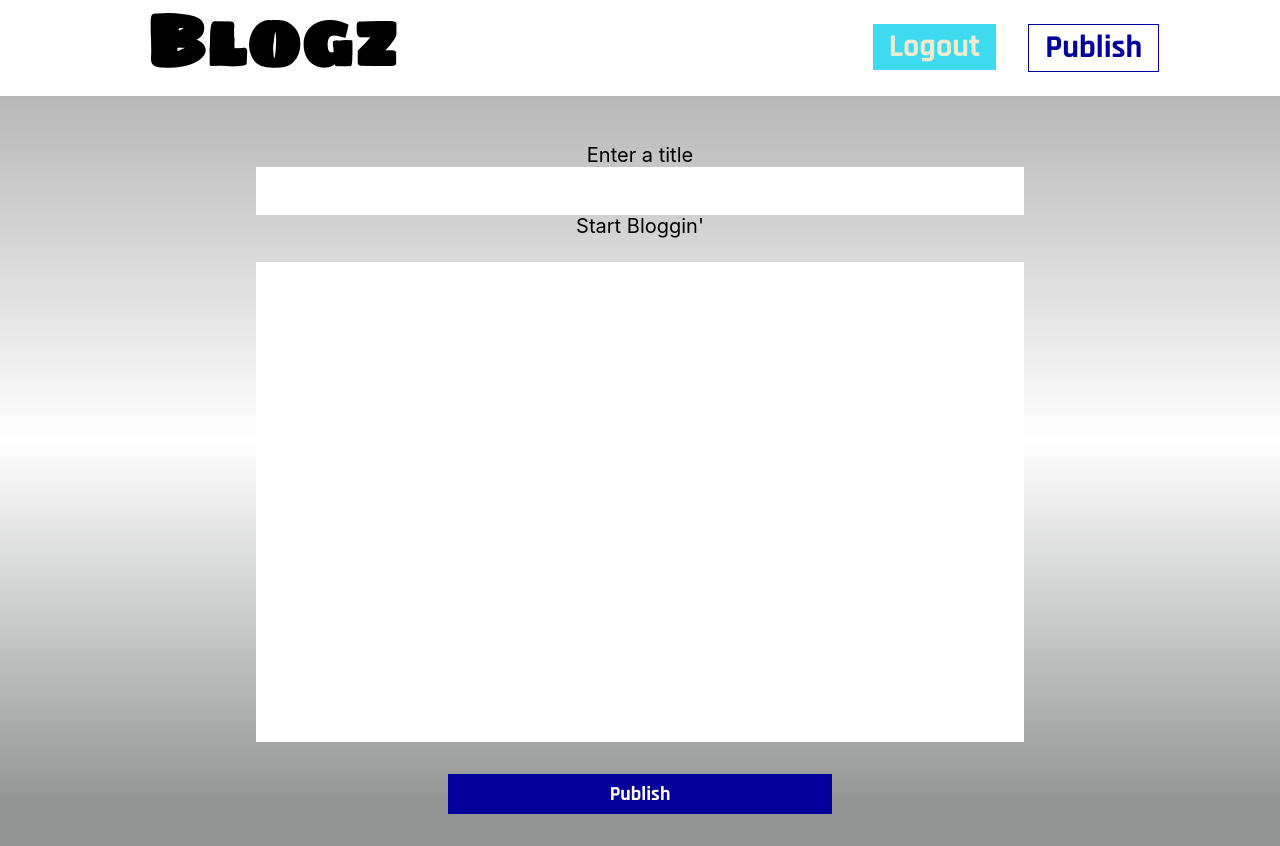
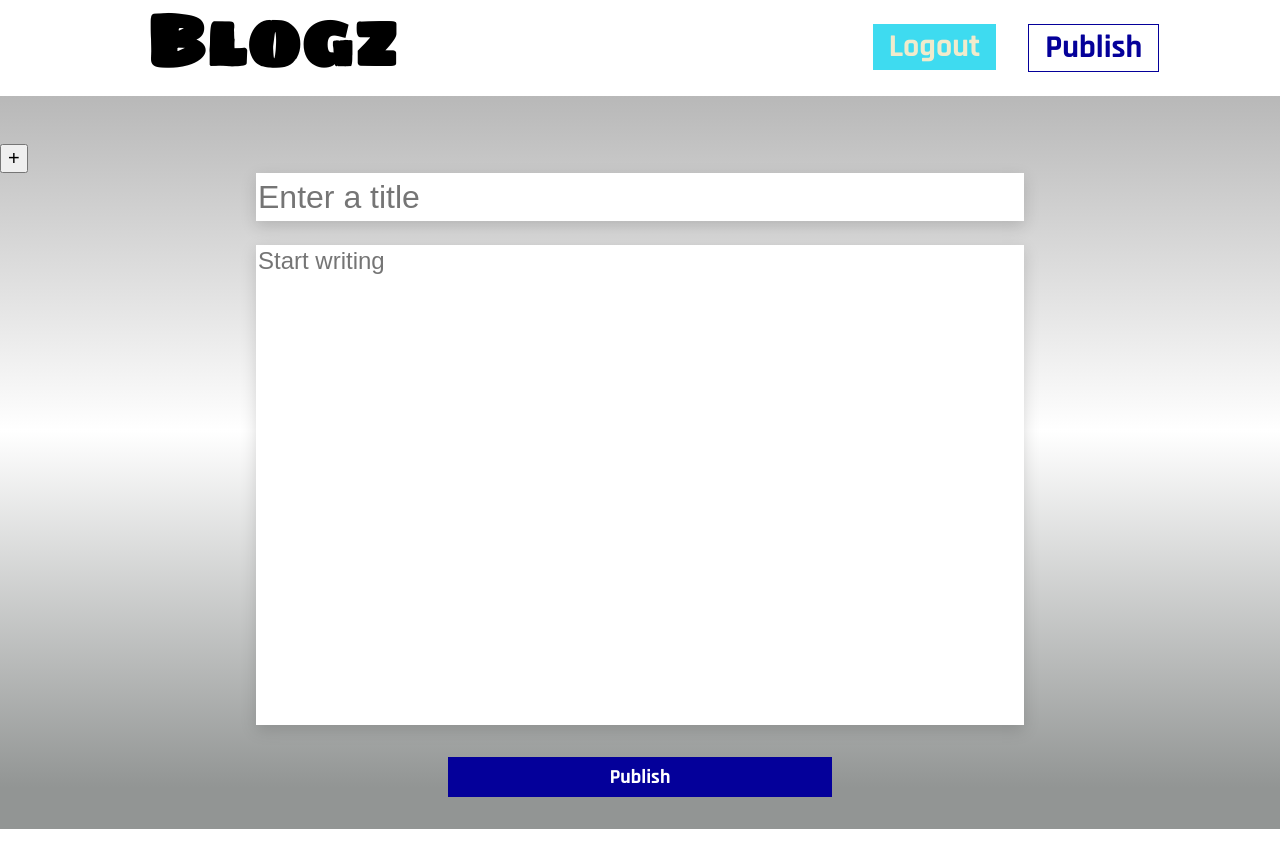
Before and after one commit to danielnoo/Blogz, a React (Create React App) app: page / in a window 1280 px wide. Both pictures are taken after a click on the button "Publish". Built offline with nearby package versions, Linux system fonts and the light colour scheme; no server answers; the database is empty.

Commit message:
setting up components to dynamically add form inputs

```diff
--- /dev/null
+++ b/src/components/DynamicInput.js
@@ -0,0 +1,5 @@
+
+
+const DynamicInput = () => {
+
+}
--- /dev/null
+++ b/src/components/InputChooser.js
@@ -0,0 +1,35 @@
+import {useState} from 'react';
+
+const InputChooser = () => {
+  const [menuVisibility, setMenuVisibility] = useState(false);
+  const [plusClicked, setPlusClicked] = useState(true);
+
+
+  const showElements = () => {
+    setMenuVisibility(!menuVisibility);
+    setPlusClicked(!plusClicked);
+  }
+
+  return(
+
+    <div className="addElementContainer">
+      { plusClicked ?
+        <button onClick={showElements}>+</button>
+        : <button onClick={showElements}>-</button>
+      }
+
+      { menuVisibility ?
+      <nav>
+        <button>Add subtitle</button>
+        <button>Add image by URL</button>
+        <button>Add body text</button>
+      </nav>
+        : null
+      }
+
+    </div>
+
+  )
+}
+
+export default InputChooser;
--- a/src/components/Publish.js
+++ b/src/components/Publish.js
@@ -1,6 +1,7 @@
 
 import { useState } from 'react';
 import {db} from '../dbFunctions';
+import InputChooser from './InputChooser';
 
 
 const Publish = ({visible, showRecent}) => {
@@ -32,14 +33,18 @@ const Publish = ({visible, showRecent}) => {
 
   return(
     <>
+
       {
+
         visible ?
           <section>
+            <InputChooser />
             <form onSubmit={handleSubmit}>
-              <label htmlFor="title">Enter a title</label>
-              <input value={title} id="title" name="title" type="text" onChange={(e) => setTitle(e.target.value)} />
-              <label htmlFor="body">Start Bloggin'</label>
-              <textarea value={body} name="body" id="body" onChange={(e) => setBody(e.target.value)} />
+              <label className="sr-only" htmlFor="title">Enter a title</label>
+              <input placeholder="Enter a title" value={title} id="title" name="title" type="text" onChange={(e) => setTitle(e.target.value)} />
+
+              <label className="sr-only" htmlFor="body">Start Bloggin'</label>
+              <textarea placeholder="Start writing" value={body} name="body" id="body" onChange={(e) => setBody(e.target.value)} />
               <button>Publish</button>
             </form>
           </section> : null
--- a/src/styles/App.scss
+++ b/src/styles/App.scss
@@ -88,13 +88,24 @@ header {
 
         .log-button {
           background-color: $secondaryAccent;
-          color: #F0EBCC;
+          color: $secondaryBg;
           border: none;
           cursor: pointer;
           font-family: $buttonFont;
           font-size: 2rem;
           padding: 0.3rem 1rem 0.3rem 1rem;
           transition: 0.5s;
+
+          &:hover {
+            background-color: $secondaryBg;
+            color: $primaryAccent;
+            border: 1px solid $secondaryAccent;
+          }
+          &:focus {
+            background-color: $secondaryBg;
+            color: $primaryAccent;
+            border: 1px solid $secondaryAccent;
+          }
         }
       }
     }
--- a/src/styles/Publish.scss
+++ b/src/styles/Publish.scss
@@ -15,6 +15,7 @@ form {
     height: 3rem;
     border: none;
     font-size: 2rem;
+    box-shadow: rgba(0, 0, 0, 0.15) 0px 5px 15px 0px;
   }
 
   textarea {
@@ -24,6 +25,7 @@ form {
     font-size: 1.5rem;
     border: none;
     margin-top: 1.5rem;
+    box-shadow: rgba(0, 0, 0, 0.15) 0px 5px 15px 0px;
   }
 
   button {
@@ -38,3 +40,7 @@ form {
 
   }
 }
+
+.addElementContainer {
+  display: flex;
+}
```
Also changed, not shown: public/index.html (line endings or trailing spaces).
